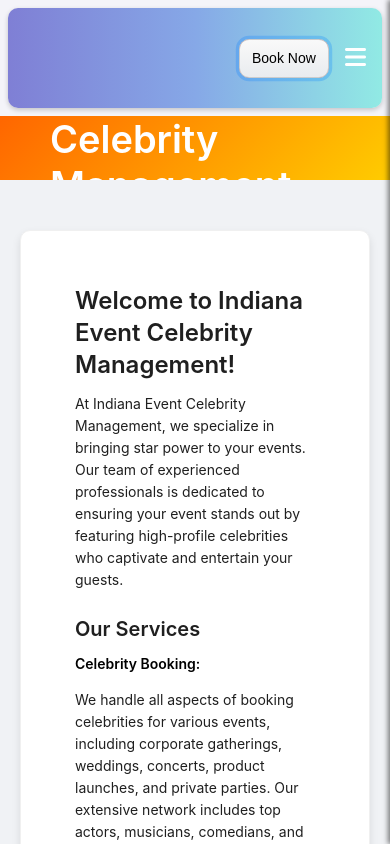
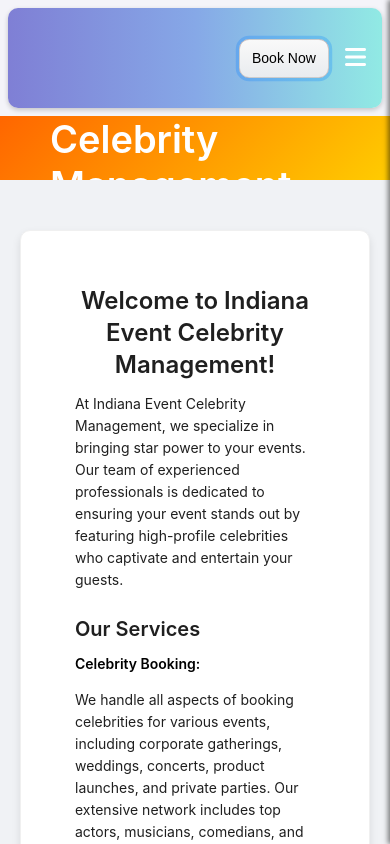
Before and after one commit to Rahul4533/Indian-Event, a React (Create React App) app in the folder client/: page / in a window 390 px wide. Shown: the top 844 px of the page. Built offline with nearby package versions, Linux system fonts and the light colour scheme.

Commit message:
adding about

```diff
--- a/client/src/Pages /Theme/theme.css
+++ b/client/src/Pages /Theme/theme.css
@@ -39,3 +39,27 @@
     text-align: center;
     padding: 10px 0;
   }
+  /* Existing styles remain unchanged */
+
+/* Existing styles remain unchanged */
+
+.title {
+  font-size: 1.75em; /* Default size for larger screens */
+  margin-bottom: 15px;
+  text-align: center;
+  word-wrap: break-word; /* Ensures long words break to the next line */
+}
+
+/* Media query for tablets and below */
+@media (max-width: 768px) {
+  .title {
+    font-size: 1.5em; /* Adjust font size for tablets and below */
+  }
+}
+
+/* Media query for small devices like iPhone SE */
+@media (max-width: 375px) {
+  .title {
+    font-size: 1.25em; /* Smaller font size for very small devices */
+  }
+}
--- a/client/src/Pages /Theme/theme.jsx
+++ b/client/src/Pages /Theme/theme.jsx
@@ -15,7 +15,7 @@ const AboutUsPage = () => {
         <Row justify="center">
           <Col xs={24} sm={20} md={16} lg={12}>
             <Card className="about-card">
-              <Title level={3}>Welcome to Indiana Event Celebrity Management!</Title>
+              <Title level={3} className="title">Welcome to Indiana Event Celebrity Management!</Title>
               <Paragraph>
                 At Indiana Event Celebrity Management, we specialize in bringing star power to your events. Our team of experienced professionals is dedicated to ensuring your event stands out by featuring high-profile celebrities who captivate and entertain your guests.
               </Paragraph>
```
Also changed, not shown: 11 other files (tests, documents, lock files or other folders).
